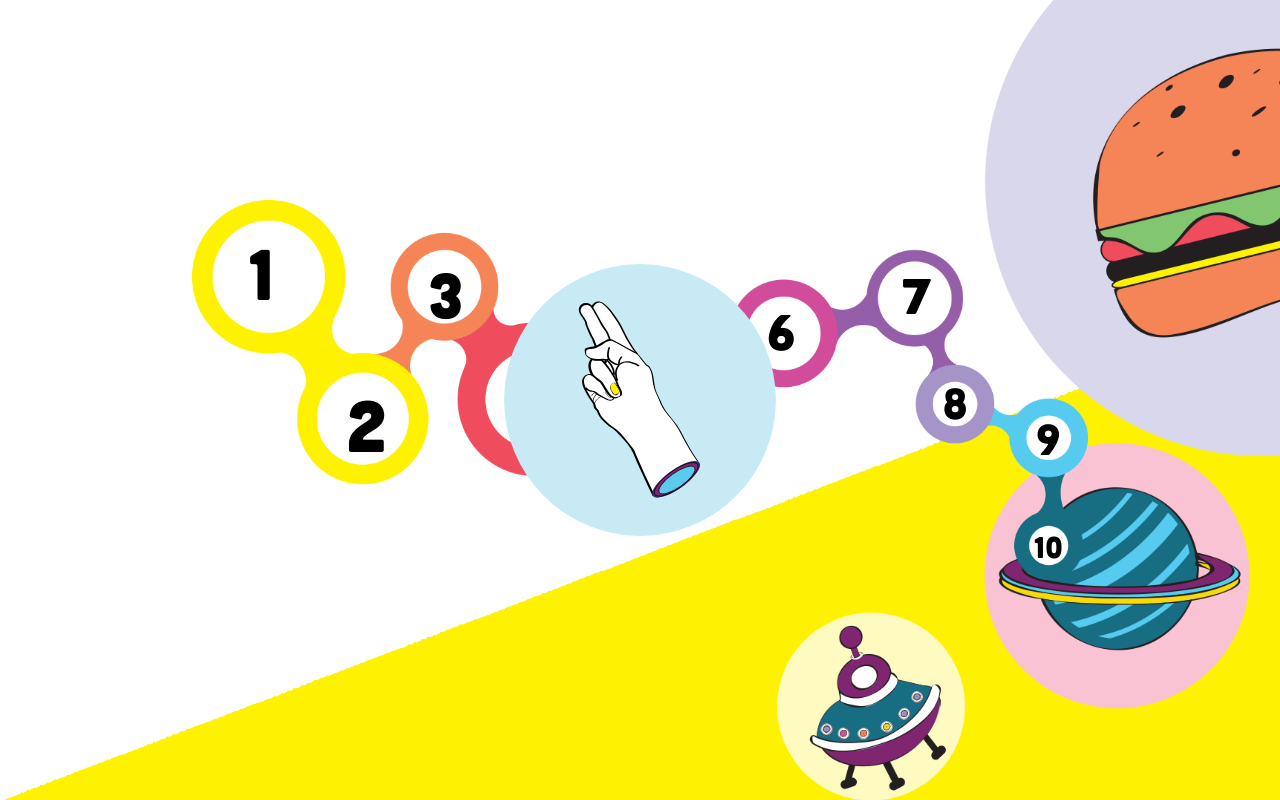
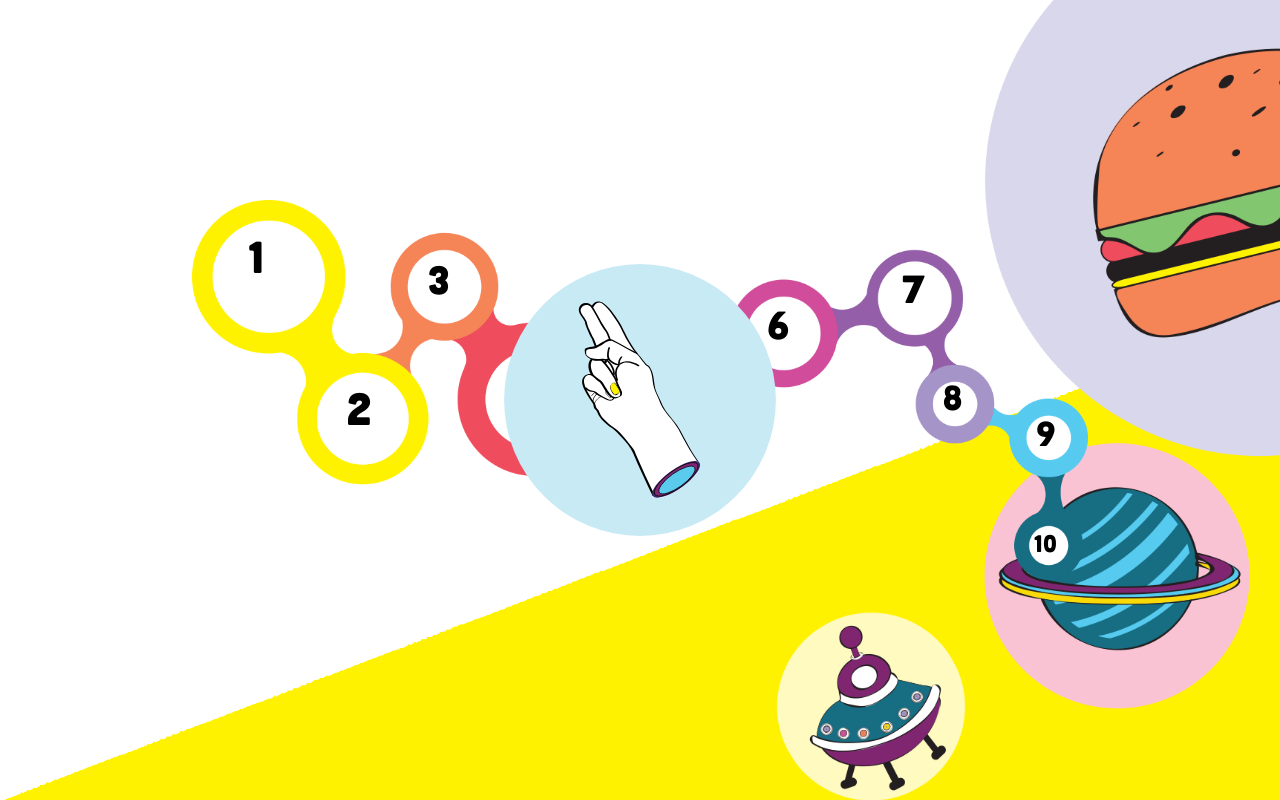
Before and after one commit to pyvil/memory-test, a PHP site: page / in a window 1280 px wide. Run offline with PHP 8.4, Linux system fonts and the light colour scheme.

Commit message:
update styles

```diff
--- a/css/common.css
+++ b/css/common.css
@@ -145,7 +145,7 @@ p.allItems {
 
 .pyvil_level_list a{
     font-family: 'Cubano-Regular';
-    font-size: 5.6vw;
+    font-size: 5.6vmin;
     padding: 10px;
     border-radius: 50%;
     color: #000;
@@ -175,7 +175,7 @@ p.allItems {
     left: 24%;
     margin-top: 5%;
     /* top: 20px; */
-    font-size: 4.9vw;
+    font-size: 4.9vmin;
 }
 
 #level-4{
@@ -188,42 +188,42 @@ p.allItems {
     margin-top: 20.5%;
     left: 50%;
     /* top: 148px; */
-    font-size: 4.9vw;
+    font-size: 4.9vmin;
 }
 
 #level-6{
     left: 62%;
     margin-top: 10%;
     /* top: 61px; */
-    font-size: 50px;
+    font-size: 4.9vmin;
 }
 
 #level-7{
     left: 77%;
     margin-top: 6%;
     /* top: 33px; */
-    font-size: 50px;
+    font-size: 4.9vmin;
 }
 
 #level-8{
     left: 81.5%;
     margin-top: 18.5%;
     /* top: 131px; */
-    font-size: 43px;
+    font-size: 4.3vmin;
 }
 
 #level-9{
     left: 92%;
     margin-top: 22.5%;
     /* top: 161px; */
-    font-size: 43px;
+    font-size: 4.3vmin;
 }
 
 #level-10{
     left: 91.7%;
     margin-top: 35.5%;
     /* top: 265px; */
-    font-size: 30px;
+    font-size: 3vmin;
 }
 
 .lol-button{
```
